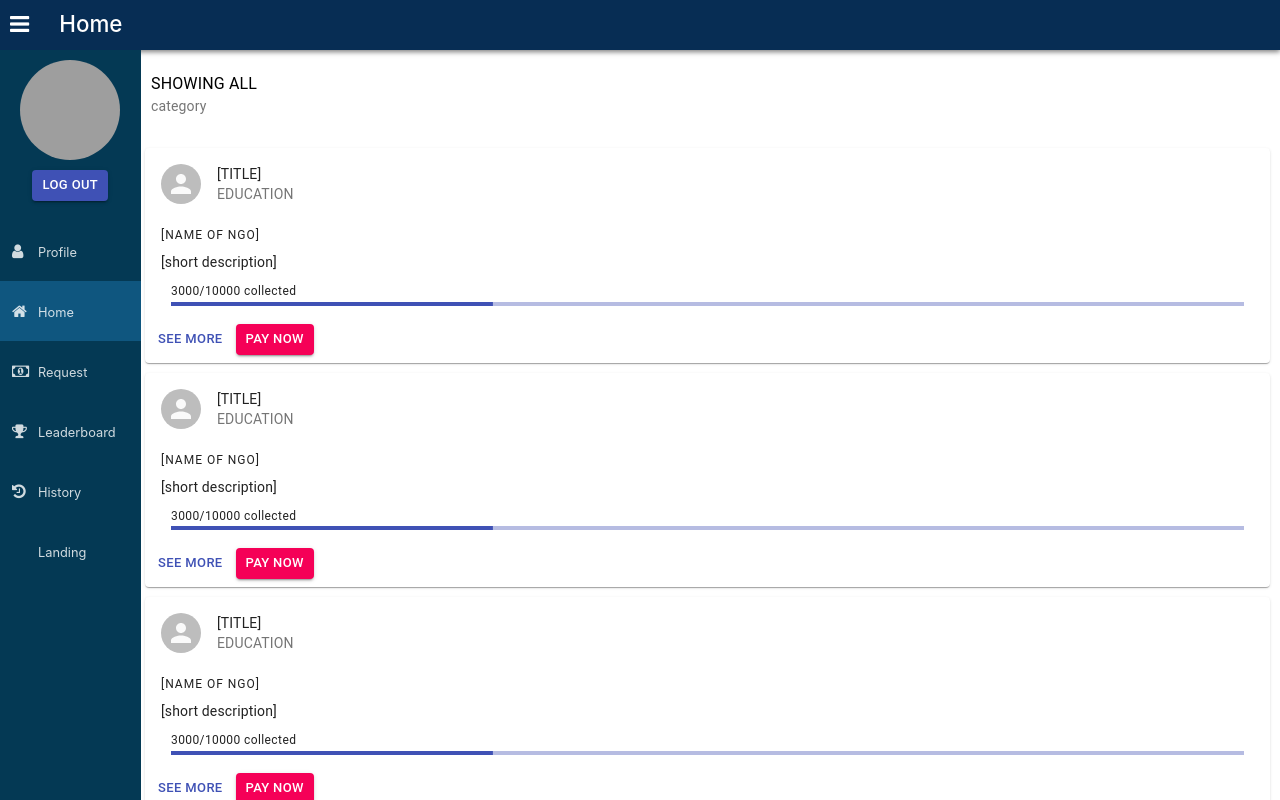
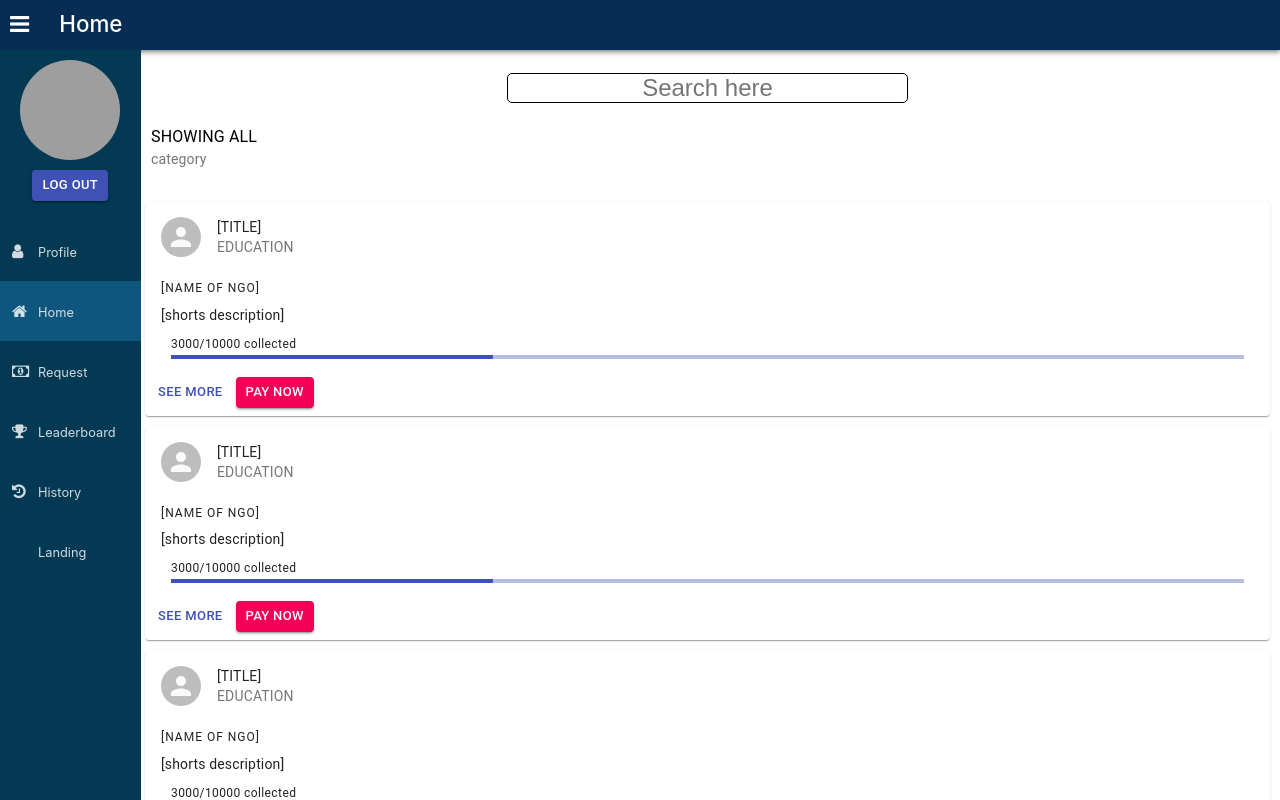
Before and after one commit to rjnrohit/One_Rupee, a React (Create React App) app in the folder one_rupee_frontend/: page / in a window 1280 px wide. Built offline with nearby package versions, Linux system fonts and the light colour scheme; grey boxes are pictures that could not be loaded.

Commit message:
added search bar to home page

```diff
--- a/one_rupee_frontend/src/components/pages/feed/feed.jsx
+++ b/one_rupee_frontend/src/components/pages/feed/feed.jsx
@@ -12,7 +12,7 @@ const samplePost = {
   ngo: {
     title: "[TITLE]",
     summary:
-      "[short description]",
+      "[shorts description]",
     category: categories[1],
     description:
       "[long description]",
@@ -41,14 +41,33 @@ class Feed extends Component {
         samplePost,
         samplePost,
         samplePost,
-      ]
+      ],
+      search:""
     });
+  }
+  UpdateChange = (event) =>
+  {
+    this.setState({search:event.target.value.substr(0,200)});
   }
 
   render() {
+    let searched_posts = this.state.posts.filter(
+      (post) =>
+      {
+        return ((post.ngo.title.toUpperCase().indexOf(this.state.search.toUpperCase()) !==-1 )||
+                (post.ngo.summary.toUpperCase().indexOf(this.state.search.toUpperCase()) !==-1 )||
+                (post.ngo.category.toUpperCase().indexOf(this.state.search.toUpperCase()) !==-1 )||
+                (post.ngo.description.toUpperCase().indexOf(this.state.search.toUpperCase()) !==-1 )||
+                (post.type.name.toUpperCase().indexOf(this.state.search.toUpperCase()) !==-1 ))
+      }
+    )
     return (
       <div>
-        <Menu posts={this.state.posts}/>
+        <div style={{textAlign:"center",marginTop:"2%"}}>
+            <input placeholder="Search here" id ="input" value = {this.state.search} onChange={this.UpdateChange.bind(this)}style={{textAlign:"center",height:"30px",width:"35%",fontSize:"24px",borderRadius:"5px",border:"1px solid black"}}/>
+            {/* <button id="button" onClick={this.Search} style={{height:"30px",fontSize:"20px",margin:"0.5%",borderRadius:"5px",backgroundColor:"var(--sidebar-dark-color)",color:"white"}}>Search</button><br/>  */}
+        </div>
+        <Menu posts={searched_posts}/>
       </div>
     );
   }
```
